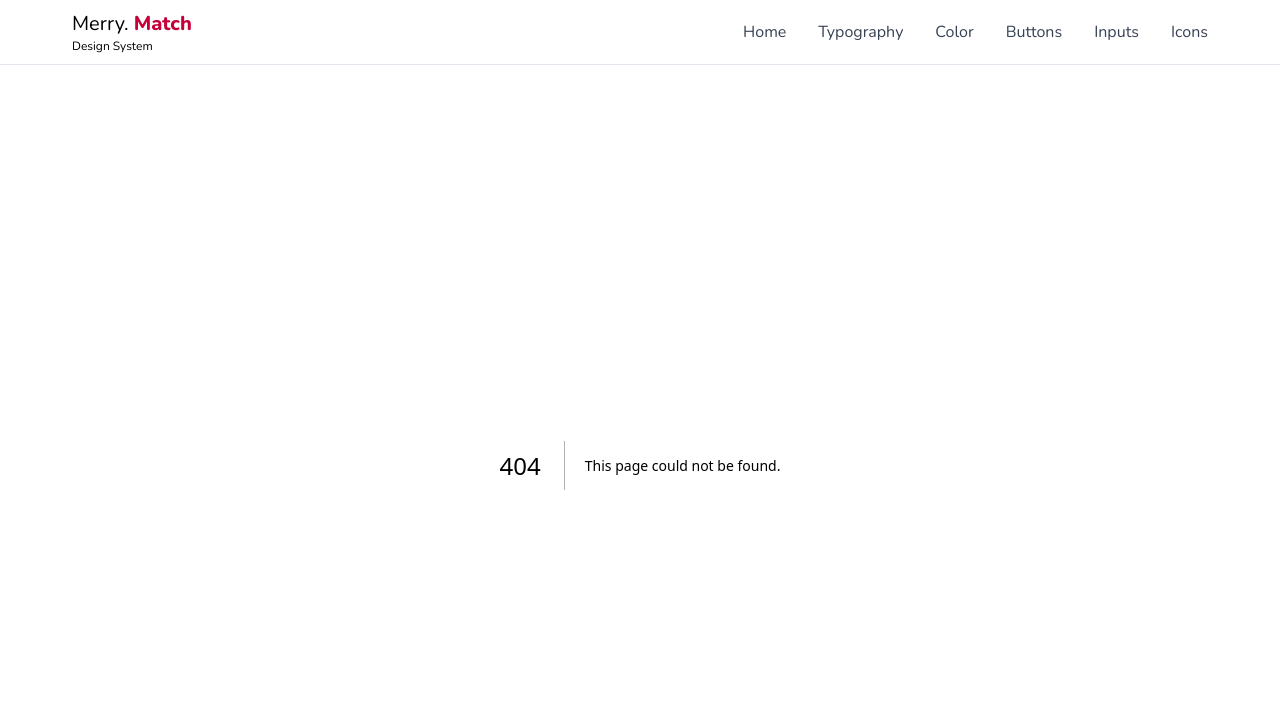
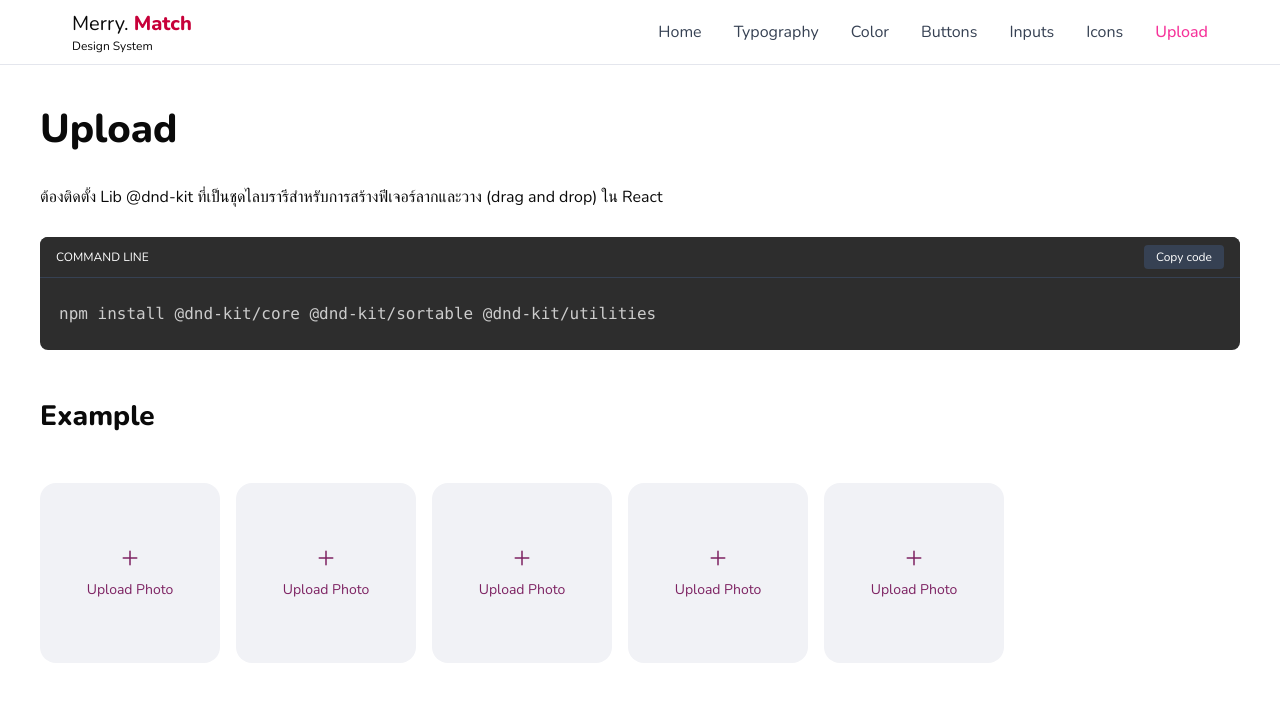
Before and after one commit to boatbie14/merry-match-design-system, a Next.js app: page /upload in a window 1280 px wide. Before the commit this address had no page. Shown: the top 702 px of the page. Built offline with nearby package versions, Linux system fonts and the light colour scheme.

Commit message:
feat(upload): Create upload page

```diff
--- a/package.json
+++ b/package.json
@@ -10,6 +10,9 @@
   },
   "dependencies": {
     "@date-io/date-fns": "^3.2.1",
+    "@dnd-kit/core": "^6.3.1",
+    "@dnd-kit/sortable": "^10.0.0",
+    "@dnd-kit/utilities": "^3.2.2",
     "@emotion/react": "^11.14.0",
     "@emotion/styled": "^11.14.0",
     "@mui/icons-material": "^7.0.2",
--- /dev/null
+++ b/src/app/upload/page.js
@@ -0,0 +1,225 @@
+"use client";
+
+import React, { useState, useEffect } from "react";
+import { Box, IconButton, Typography, Paper, Grid, styled } from "@mui/material";
+import CloseIcon from "@mui/icons-material/Close";
+import DragIndicatorIcon from "@mui/icons-material/DragIndicator";
+import { DndContext, closestCenter, useSensor, useSensors, PointerSensor } from "@dnd-kit/core";
+import { arrayMove, SortableContext, useSortable, horizontalListSortingStrategy } from "@dnd-kit/sortable";
+import PreviewCode from "@/components/PreviewCode";
+import { IoAdd } from "react-icons/io5";
+
+// สไตล์สำหรับกล่องอัปโหลด
+const UploadBox = styled(Paper)(({ theme }) => ({
+  width: 180,
+  height: 180,
+  display: "flex",
+  flexDirection: "column",
+  justifyContent: "center",
+  alignItems: "center",
+  cursor: "pointer",
+  borderRadius: 16,
+  backgroundColor: "#F1F2F6",
+  "&:hover": {
+    backgroundColor: "#E5E6EC",
+  },
+  margin: "0 auto",
+  boxShadow: "none",
+}));
+
+// สไตล์สำหรับกล่องรูปภาพ
+const ImageBox = styled(Paper)(({ theme }) => ({
+  width: 180,
+  height: 180,
+  position: "relative",
+  borderRadius: 16,
+  overflow: "visible", // เปลี่ยนจาก hidden เป็น visible
+  margin: "0 auto",
+  boxShadow: "none",
+}));
+
+// สไตล์สำหรับ wrapper ของรูปภาพ (เพื่อจัดการ overflow)
+const ImageWrapper = styled(Box)({
+  width: "100%",
+  height: "100%",
+  overflow: "hidden",
+  borderRadius: 16,
+  position: "relative",
+});
+
+// คอมโพเนนต์สำหรับแต่ละรูปภาพที่สามารถลากได้
+function SortableImageItem({ id, src, onRemove, onUpload, index }) {
+  const { attributes, listeners, setNodeRef, transform, transition } = useSortable({ id });
+
+  const style = {
+    transform: transform ? `translate3d(${transform.x}px, ${transform.y}px, 0)` : undefined,
+    transition,
+  };
+
+  return (
+    <Grid item xs={12} sm={6} md={4} ref={setNodeRef} style={style}>
+      {src ? (
+        <ImageBox>
+          <ImageWrapper>
+            <img src={src} alt={`Profile ${index + 1}`} style={{ width: "100%", height: "100%", objectFit: "cover" }} />
+            <Box
+              {...attributes}
+              {...listeners}
+              sx={{
+                position: "absolute",
+                top: 8,
+                left: 8,
+                backgroundColor: "rgba(255,255,255,0.7)",
+                borderRadius: "50%",
+                cursor: "grab",
+              }}
+            >
+              <IconButton size="small">
+                <DragIndicatorIcon />
+              </IconButton>
+            </Box>
+            {index === 0 && (
+              <Box
+                sx={{
+                  position: "absolute",
+                  bottom: 0,
+                  left: 0,
+                  right: 0,
+                  backgroundColor: "rgba(0,0,0,0.6)",
+                  color: "white",
+                  padding: 0.5,
+                  textAlign: "center",
+                }}
+              >
+                <Typography variant="caption">Avata Image</Typography>
+              </Box>
+            )}
+          </ImageWrapper>
+
+          {/* ปุ่ม Close แยกออกมาจาก ImageWrapper เพื่อให้มันอยู่นอกขอบได้ */}
+          <IconButton
+            size="small"
+            onClick={() => onRemove(id)}
+            sx={{
+              position: "absolute",
+              top: -4,
+              right: -4,
+              width: 24,
+              height: 24,
+              backgroundColor: "#AF2758",
+              color: "white",
+              zIndex: 88,
+              "&:hover": { backgroundColor: "#951F49" },
+            }}
+          >
+            <CloseIcon sx={{ fontSize: 16 }} />
+          </IconButton>
+        </ImageBox>
+      ) : (
+        <UploadBox onClick={() => onUpload(id)}>
+          <IoAdd size={24} color="#7D2262" />
+          <p className=" text-[#7D2262] text-sm pt-2.5">Upload Photo</p>
+        </UploadBox>
+      )}
+    </Grid>
+  );
+}
+
+export default function UploadPage() {
+  // สร้าง state เก็บข้อมูลรูปภาพแบบง่าย
+  const [items, setItems] = useState([
+    { id: "img1", src: "" },
+    { id: "img2", src: "" },
+    { id: "img3", src: "" },
+    { id: "img4", src: "" },
+    { id: "img5", src: "" },
+  ]);
+
+  // เซ็นเซอร์สำหรับการลาก
+  const sensors = useSensors(useSensor(PointerSensor));
+
+  // เคลียร์ค่าทั้งหมดเมื่อมีการ refresh
+  useEffect(() => {
+    // เคลียร์ค่าเมื่อโหลดหน้าเว็บ
+    setItems([
+      { id: "img1", src: "" },
+      { id: "img2", src: "" },
+      { id: "img3", src: "" },
+      { id: "img4", src: "" },
+      { id: "img5", src: "" },
+    ]);
+  }, []);
+
+  // ฟังก์ชันอัปโหลดรูปภาพ (จำลอง)
+  const handleUpload = (id) => {
+    // สร้าง input element สำหรับเลือกไฟล์
+    const fileInput = document.createElement("input");
+    fileInput.type = "file";
+    fileInput.accept = "image/*";
+
+    fileInput.onchange = (e) => {
+      const file = e.target.files[0];
+      if (file) {
+        const reader = new FileReader();
+        reader.onload = (event) => {
+          setItems((prev) => prev.map((item) => (item.id === id ? { ...item, src: event.target.result } : item)));
+        };
+        reader.readAsDataURL(file);
+      }
+    };
+
+    fileInput.click();
+  };
+
+  // ฟังก์ชันลบรูปภาพ
+  const handleRemove = (id) => {
+    setItems((prev) => prev.map((item) => (item.id === id ? { ...item, src: "" } : item)));
+  };
+
+  // ฟังก์ชันจัดการลาก-วาง
+  const handleDragEnd = (event) => {
+    const { active, over } = event;
+
+    if (active.id !== over.id) {
+      setItems((prev) => {
+        const oldIndex = prev.findIndex((item) => item.id === active.id);
+        const newIndex = prev.findIndex((item) => item.id === over.id);
+        return arrayMove(prev, oldIndex, newIndex);
+      });
+    }
+  };
+
+  return (
+    <>
+      <div className="row">
+        <div className="container">
+          <Box sx={{ width: "100%", margin: "0 auto" }}>
+            <h1 className="text-3xl font-bold mb-8">Upload</h1>
+            <p className="text mb-7">ต้องติดตั้ง Lib @dnd-kit ที่เป็นชุดไลบรารีสำหรับการสร้างฟีเจอร์ลากและวาง (drag and drop) ใน React</p>
+
+            <PreviewCode language="command line">{`npm install @dnd-kit/core @dnd-kit/sortable @dnd-kit/utilities`}</PreviewCode>
+
+            <h2 className="text-2xl font-bold py-8">Example</h2>
+
+            <DndContext sensors={sensors} collisionDetection={closestCenter} onDragEnd={handleDragEnd}>
+              <SortableContext items={items.map((item) => item.id)} strategy={horizontalListSortingStrategy}>
+                <Grid container spacing={2}>
+                  {items.map((item, index) => (
+                    <SortableImageItem
+                      key={item.id}
+                      id={item.id}
+                      src={item.src}
+                      index={index}
+                      onRemove={handleRemove}
+                      onUpload={handleUpload}
+                    />
+                  ))}
+                </Grid>
+              </SortableContext>
+            </DndContext>
+          </Box>
+        </div>
+      </div>
+    </>
+  );
+}
--- a/src/components/Navbar.jsx
+++ b/src/components/Navbar.jsx
@@ -15,6 +15,7 @@ const Navbar = () => {
     { name: "Buttons", path: "/button" },
     { name: "Inputs", path: "/input" },
     { name: "Icons", path: "/icon" },
+    { name: "Upload", path: "/upload" },
   ];
 
   return (
```
Also changed, not shown: 1 other file (tests, documents, lock files or other folders).
